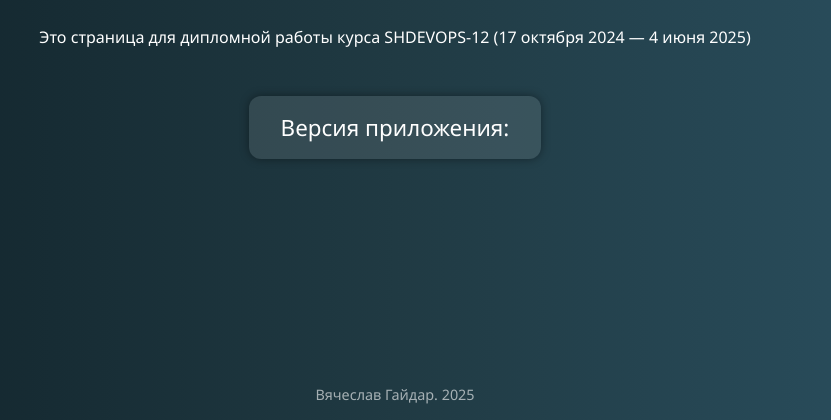
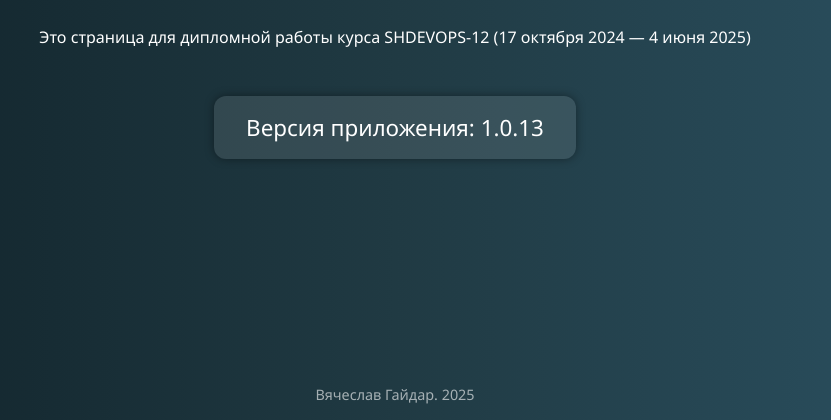
Before and after one commit to gaidarvu/test_app_k8s, a plain HTML site: page index.html in a window 1280 px wide. Shown: the part 380-800 px from the top of the page, without its empty margins (245-1076 px from the left). Drawn offline with Linux system fonts and the light colour scheme.

Commit message:
version-box

```diff
--- a/index.html
+++ b/index.html
@@ -41,7 +41,7 @@
   <p>Это страница для дипломной работы курса SHDEVOPS-12 (17 октября 2024 — 4 июня 2025)</p>
 
   <div class="version-box">
-    Версия приложения: <strong 1.0.11></strong>
+    Версия приложения: 1.0.13
   </div>
 
   <div class="footer">Вячеслав Гайдар. 2025</div>
```
